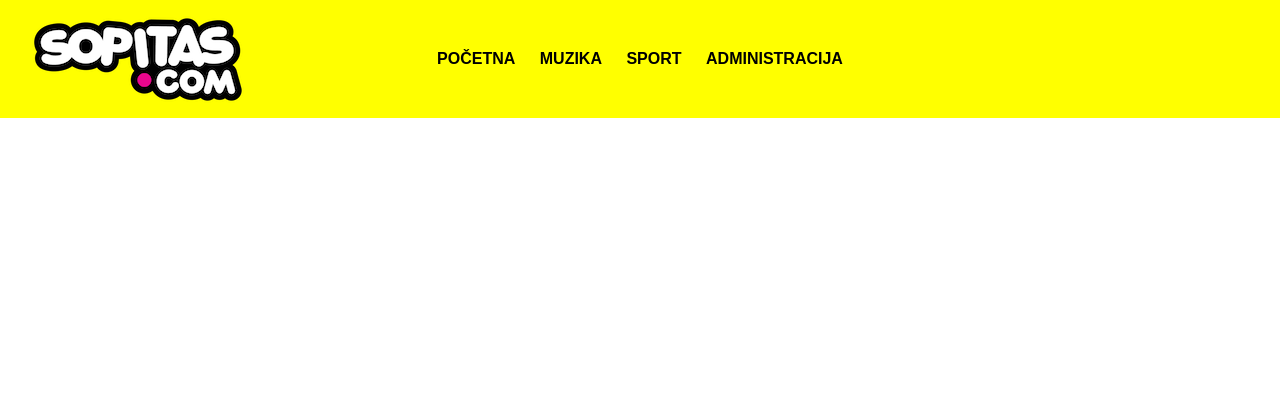
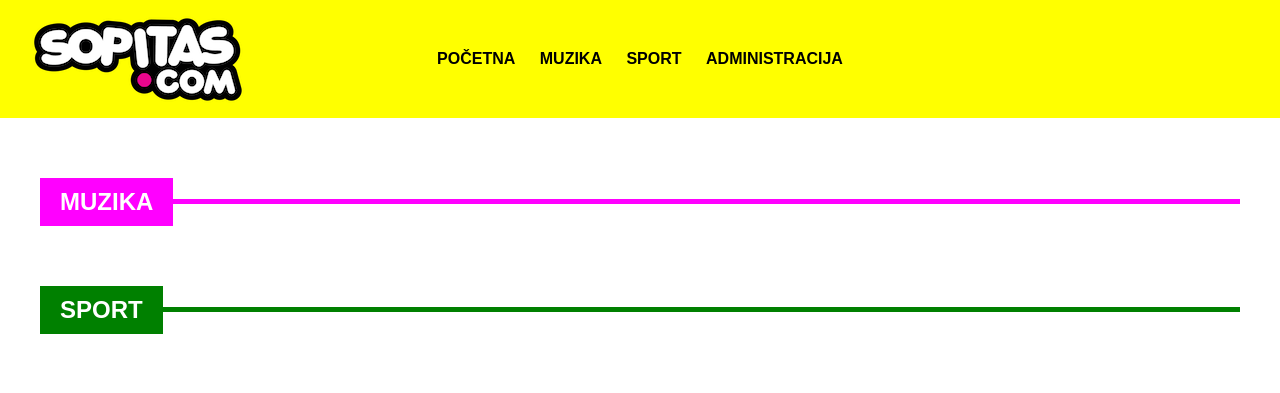
Before and after one commit to erikthegamer1242/PWA-Projektni, a PHP site: page /index.php in a window 1280 px wide. Shown: the top 393 px of the page. Run offline with PHP 8.4, Linux system fonts and the light colour scheme; tables that the repository leaves empty or names only in its code hold one stand-in row (values such as "Sample post").

Commit message:
PHP reads news from db

```diff
--- a/env.php
+++ b/env.php
@@ -1,6 +1,7 @@
 <?php
-    $db_host = "localhost";
-    $db_user = "root";
-    $db_pass = "";
-    $db_name = "projektni";
+    $servername = "127.0.0.1";
+    $port = "53306";
+    $username_db = "root";
+    $password_db = "1234";
+    $dbname = "projektni";
 ?>
--- a/footer.php
+++ b/footer.php
@@ -1,5 +1,6 @@
 <?php
 
-print '</body>
+print '</main>
+</body>
 </html>';
 ?>
--- a/header.php
+++ b/header.php
@@ -1,4 +1,5 @@
 <?php
+require_once("env.php");
 echo '<!DOCTYPE html>
 <html lang="en">
 <head>
@@ -16,6 +17,7 @@ echo '<!DOCTYPE html>
             <a href="sport.php">Sport</a>
             <a href="admin.php">Administracija</a>
         </nav>
-    </header>';
+    </header>
+    <main>';
 
 ?>
--- a/index.php
+++ b/index.php
@@ -1,4 +1,55 @@
 <?php
-    include 'header.php';
+    require_once ('header.php');
+    print '
+        <section class="music">
+            <div class="title">
+                <h2>Muzika</h2>
+                <hr>
+            </div>
+            <div class="content">';
+            try {
+                $conn = new PDO("mysql:host=$servername;port=$port;dbname=$dbname", $username_db, $password_db);
+                $conn->setAttribute(PDO::ATTR_ERRMODE, PDO::ERRMODE_EXCEPTION);
+                $sql = "SELECT * FROM news INNER JOIN category ON news.id_category = category.id WHERE category.name = 'Muzika'";
+                $stmt = $conn->prepare($sql);
+                $stmt->execute();
+                $result = $stmt->fetchAll(PDO::FETCH_ASSOC);
+                foreach ($result as $row) {
+                    print '<article class="article">
+                        <img src="' . $row['image'] . '" alt="' . $row['title'] . '"><br>
+                        <a href="music.php?id=' . $row['id'] . '">' . $row['title'] . '</a>
+                        <p>' . date('M d,Y', strtotime($row['date'])) . '</p>
+                    </article>';
+                }
+            } catch (PDOException $e) {
+                echo "Connection failed: " . $e->getMessage();
+            }
+            print '</div>
+        </section>
+        <section class="sport">
+            <div class="title">
+                <h2>Sport</h2>
+                <hr>
+            </div>
+            <div class="content">';
+            try {
+                $conn = new PDO("mysql:host=$servername;port=$port;dbname=$dbname", $username_db, $password_db);
+                $conn->setAttribute(PDO::ATTR_ERRMODE, PDO::ERRMODE_EXCEPTION);
+                $sql = "SELECT * FROM news INNER JOIN category ON news.id_category = category.id WHERE category.name = 'Sport'";
+                $stmt = $conn->prepare($sql);
+                $stmt->execute();
+                $result = $stmt->fetchAll(PDO::FETCH_ASSOC);
+                foreach ($result as $row) {
+                    print '<article class="article">
+                        <img src="' . $row['image'] . '" alt="' . $row['title'] . '"><br>
+                        <a href="sport.php?id=' . $row['id'] . '">' . $row['title'] . '</a>
+                        <p>' . date('M d,Y', strtotime($row['date'])) . '</p>
+                    </article>';
+                }
+            } catch (PDOException $e) {
+                echo "Connection failed: " . $e->getMessage();
+            }
+            print '</div>
+        </section>';
     include 'footer.php';
 ?>
--- a/style.css
+++ b/style.css
@@ -25,3 +25,75 @@ body {
     justify-content: center;
     align-items: center;
 }
+
+main {
+    margin: 20px auto;
+    padding: 20px;
+    max-width: 1200px;
+}
+
+.music .title {
+    display: flex;
+    align-items: center;
+    gap: 0;
+}
+
+.title hr {
+    flex-grow: 1;
+    height: 5px;
+    border: none;
+}
+
+.music .title hr {
+    background-color: magenta;
+}
+
+.music .title h2 {
+    background-color: magenta;
+    color: white;
+    text-transform: uppercase;
+    width: max-content;
+    padding: 10px 20px;
+}
+
+.sport .title {
+    display: flex;
+    align-items: center;
+    gap: 0;
+}
+
+.sport .title hr {
+    background-color: green;
+}
+
+.sport .title h2 {
+    background-color: green;
+    color: white;
+    text-transform: uppercase;
+    width: max-content;
+    padding: 10px 20px;
+}
+
+.article img {
+    width: 100%;
+    height: auto;
+}
+
+.content {
+    display: flex;
+    gap: 20px;
+    margin-top: 20px;
+
+}
+
+.content a {
+    color: black;
+    text-decoration: none;
+    text-transform: uppercase;
+    font-weight: bold;
+}
+
+.content p {
+    text-transform: uppercase;
+    color: grey;
+}
```
Also changed, not shown: articles/1.png (added).
